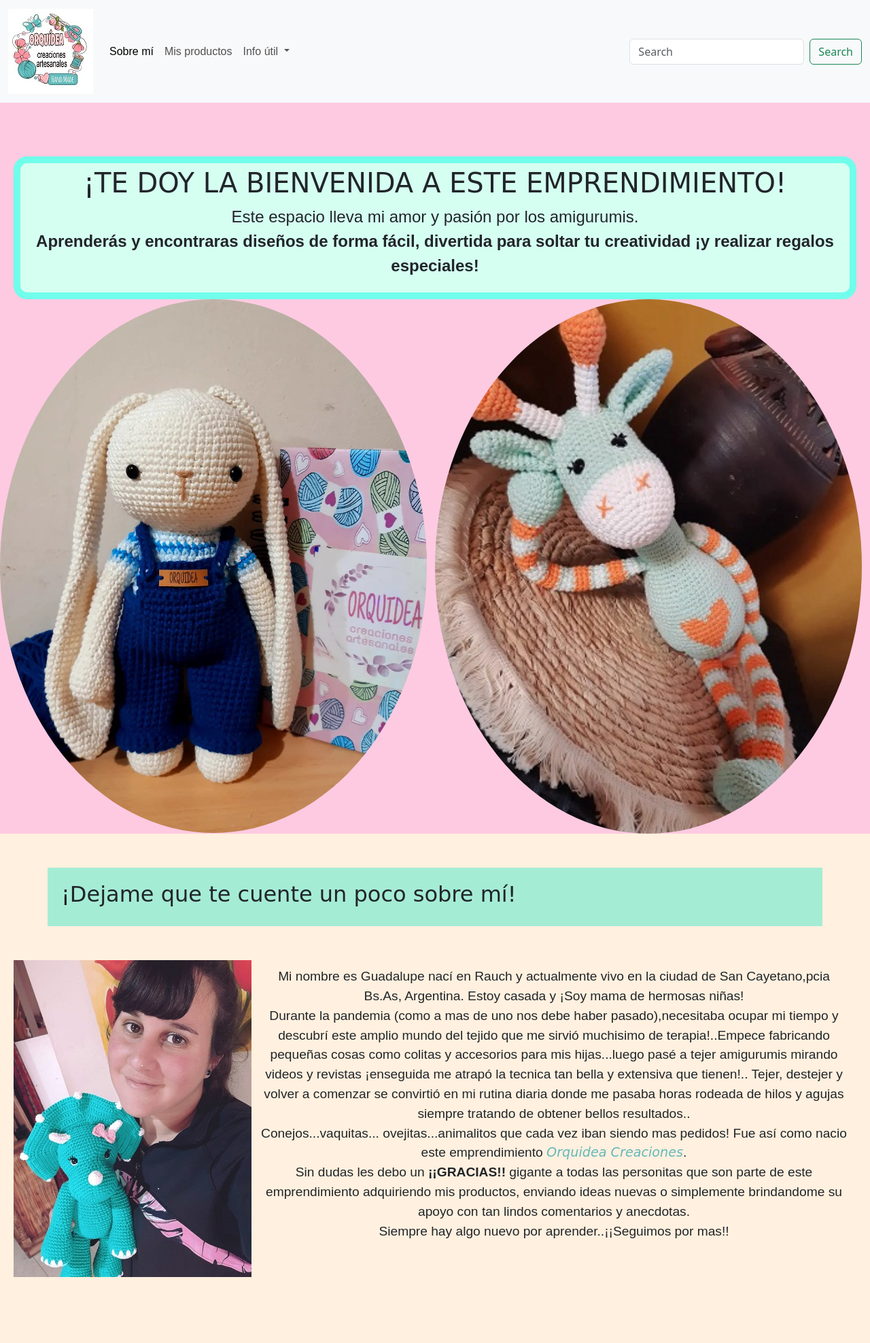
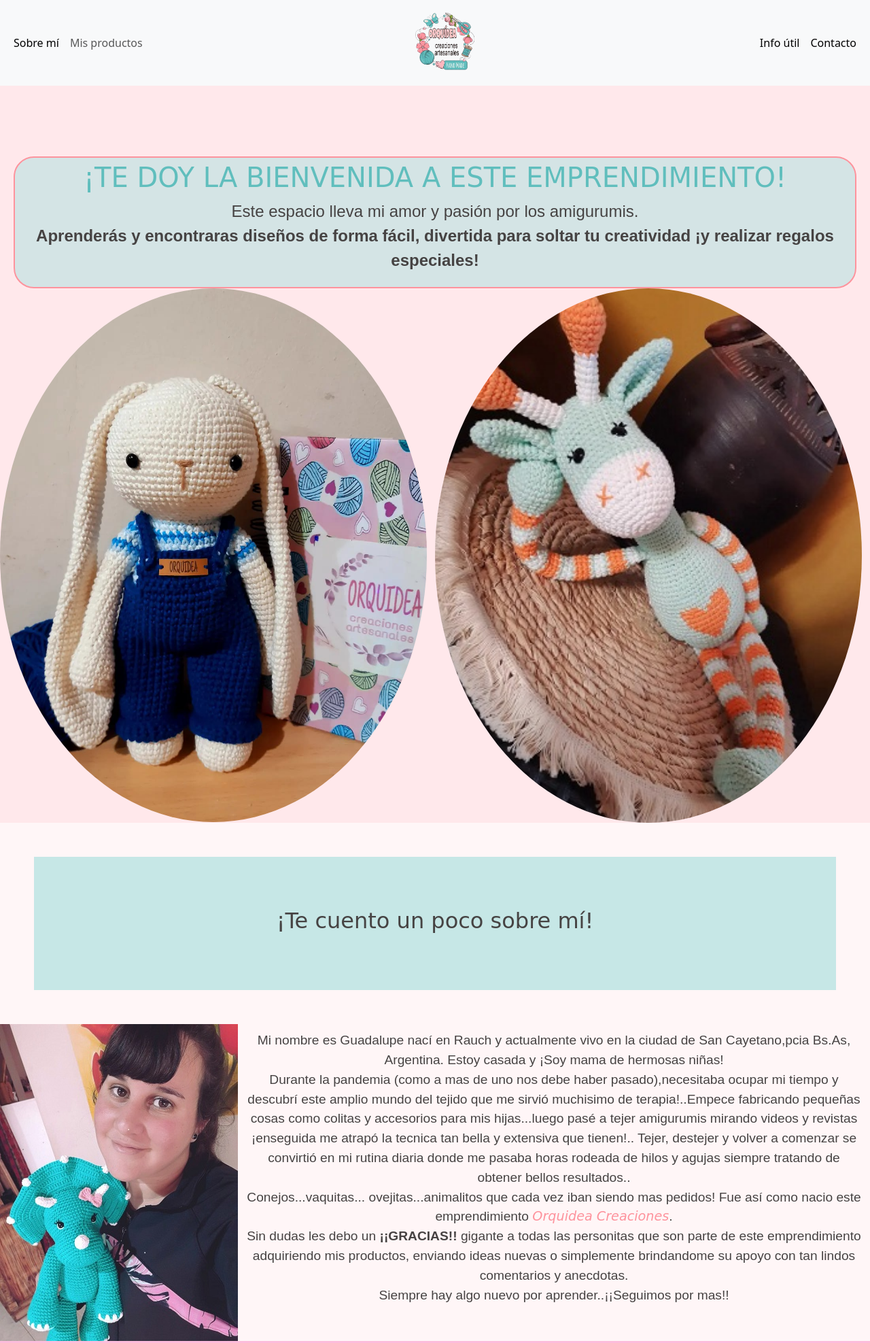
Before and after one commit to GuadalupeLippo/trabajo-final, a plain HTML site: page html/index.html in a window 1280 px wide. Shown: the top 1975 px of the page at 68% size. Drawn offline with nearby package versions, Linux system fonts and the light colour scheme.

Commit message:
actualizacion 29/6

```diff
--- a/html/index.html
+++ b/html/index.html
@@ -11,40 +11,44 @@
     <link rel="stylesheet" href="../style/index.css">
 </head>
 <body>
-    <nav class="navbar navbar-expand-lg bg-body-tertiary fixed-top">
+    <nav class="navbar navbar-expand-lg bg-body-tertiary fixed-top" >
             <div class="container-fluid">
-              <a class="navbar-brand" href="#seccion1"> <img src="../images/logo orquidea.jpg"> </a>
-              <button class="navbar-toggler" type="button" data-bs-toggle="collapse" data-bs-target="#navbarSupportedContent" aria-controls="navbarSupportedContent" aria-expanded="false" aria-label="Toggle navigation">
+               <button class="navbar-toggler" type="button" data-bs-toggle="collapse" data-bs-target="#navbarSupportedContent" aria-controls="navbarSupportedContent" aria-expanded="false" aria-label="Toggle navigation">
                 <span class="navbar-toggler-icon"></span>
               </button>
+              <a class="navbar-brand d-lg-none d-xl-block
+               d-xl-none d-xxl-block
+              Oculto solo en xxl	.d-xxl-none" href="#seccion1" > <img src="../images/logoguada_720 (1).png" alt="logo" height="100"> </a>
               <div class="collapse navbar-collapse" id="navbarSupportedContent">
-                <ul class="navbar-nav me-auto mb-2 mb-lg-0">
+                <ul class="navbar-nav me-auto ">
                   <li class="nav-item">
                     <a class="nav-link active" aria-current="page" href="#seccion2">Sobre mí</a>
                   </li>
                   <li class="nav-item">
-                    <a class="nav-link" href="#seccion3">Mis productos</a>
+                    <a class="nav-link " href="#seccion3">Mis productos</a>
                   </li>
-                  <li class="nav-item dropdown">
-                    <a class="nav-link dropdown-toggle" href="#" role="button" data-bs-toggle="dropdown" aria-expanded="false">
-                      Info útil
-                    </a>
-                    <ul class="dropdown-menu">
-                      <li><a class="dropdown-item" href="">Asunto Importante</a></li>
-                      <li><a class="dropdown-item" href="#">¿como adquiero los productos?</a></li>
-                      <li><hr class="dropdown-divider"></li>
-                      <li><a class="dropdown-item" href="form.html">Contacto</a></li>
-                    </ul>
-                  </li>
+
                 </ul>
-                <form class="d-flex" role="search">
-                  <input class="form-control me-2" type="search" placeholder="Search" aria-label="Search">
-                  <button class="btn btn-outline-success" type="submit">Search</button>
-                </form>
+              <a class="navbar-brand d-none d-sm-block
+              	d-sm-none d-md-block
+                d-md-none d-lg-block" href="#seccion1"> <img src="../images/logoguada_720 (1).png" alt="logo" height="100">
+              </a>
+
+                <ul class="navbar-nav ms-auto">
+                  <li class="nav-item"><a class="nav-link active" aria-current="page" href="">Info útil</a></li>
+                  <li class="nav-item"><a class="nav-link active" aria-curren
+                  t="page" href="form.html">Contacto</a></li>
+                </ul>
+
               </div>
-            </div>
+
           </nav>
-    <div class="conteiner1">
+
+
+
+
+
+    <div class="conteiner1" >
       <section id="seccion1">
         <div class="box1">
             <h1>¡TE DOY LA BIENVENIDA A ESTE EMPRENDIMIENTO!</h1>
@@ -60,15 +64,15 @@
       </section>
     </div>
     <div class="conteiner2" >
-      <section id="seccion2">
-        <div class="titleSobreMi"><h2>
-          ¡Dejame que te cuente un poco sobre mí!</h2>
+      <section id="seccion2" >
+        <div  class="titleSobreMi"><h2>
+          ¡Te cuento un poco sobre mí!</h2>
         </div>
-          <div class="seccion2">
+          <div class="fotomia">
             <div>
               <img src="../images/sobre mí.jpg" alt="foto sobre mi">
             </div>
-            <div class="dentro">
+            <div class="sobreMi">
               <p>Mi nombre es Guadalupe nací en Rauch y actualmente vivo en la ciudad de San Cayetano,pcia Bs.As, Argentina. Estoy casada y ¡Soy mama de hermosas niñas!
                 <br>Durante la pandemia (como a mas de uno nos debe haber pasado),necesitaba ocupar mi tiempo y descubrí este amplio mundo del tejido que me sirvió muchisimo de terapia!..Empece fabricando pequeñas cosas como colitas y accesorios para mis hijas...luego pasé a tejer amigurumis mirando videos y revistas ¡enseguida me atrapó la tecnica tan bella y extensiva que tienen!.. Tejer, destejer y volver a comenzar se convirtió en mi rutina diaria donde me pasaba horas rodeada de hilos y agujas siempre tratando de obtener bellos resultados..
                  <br>Conejos...vaquitas... ovejitas...animalitos que cada vez iban siendo mas pedidos! Fue así como nacio este emprendimiento <span>Orquidea Creaciones</span>.
@@ -82,7 +86,7 @@
   </div>
 
   <section id="seccion3" class="seccion3">
-    <h3 class="productos">Por acá les dejo algunas fotitos de mis productos...</h3>
+    <div class="productos"><h3 >Algunos bellos amiguitos que podes adquirir acá</h3></div>
     <div id="carouselExampleCaptions" class="carousel slide carousel-fade">
           <div class="carousel-indicators">
             <button type="button" data-bs-target="#carouselExampleCaptions" data-bs-slide-to="0" class="active" aria-current="true" aria-label="Slide 1"></button>
@@ -91,10 +95,10 @@
           </div>
         <div class="carousel-inner">
           <div class="carousel-item active">
-            <img src="../images/imagescarrousel/vaca caballo.jpg" class="d-block w-100" alt="VACA Y CABALLO">
+            <img src="../images/imagescarrousel/amigus.jpeg" class="d-block w-100" alt="VACA Y CABALLO">
             <div class="carousel-caption d-none d-md-block">
-              <h5>Vaquita leila y caballo piam</h5>
-              <p>Ambos con un tamaño de 35cm</p>
+              <h5>una gran familia</h5>
+              <p>hecho con amor</p>
             </div>
           </div>
           <div class="carousel-item">
--- a/style/index.css
+++ b/style/index.css
@@ -1,16 +1,13 @@
 body{
-    background-color: rgb(255, 240, 223);
+    color: rgb(70, 67, 67);
+}
+.navbar .navbar-nav .nav-link:hover{
+    background-color: #FE939D75;
+     font-family:sans-serif;;
 }
 
-.nav-link{
-    font-family:sans-serif;
-    color: rgb(83, 80, 80);
 
-}
-.nav-item{
-    font-family:sans-serif;
-    color: rgb(83, 80, 80);
-}
+
 .conteiner1{
     display: flex;
     width: 100%;
@@ -18,7 +15,7 @@ body{
     flex-direction: column;
     justify-content: space space-between;
     background-color:
-    rgb(253,202,225);
+    #FEB5BE50;
 }
 
 .box1{
@@ -26,10 +23,10 @@ body{
     margin-left: 20px;
     margin-right: 20px;
     padding: 5px;
-    background-color: rgb(213, 255, 241);
-    border: solid 10px rgb(113, 253, 235);
+    background-color: #77d8d650 ;
+    border: solid 2px  #FE939D;
     height: 30%;
-    border-radius: 20px;
+    border-radius: 30px;
 
 }
 
@@ -50,18 +47,25 @@ body{
 h1{
     text-align: center;
     font-family:cursive;
+    color: #60BEBD;
 }
 .presentacion {
+
     text-align: center;
     font-family: sans-serif;
+    color: rgb(70, 67, 67);
     font-size: x-large;
 }
 .conteiner2{
     display: flex;
-    margin-left: 20px;
-    margin-right: 20px;
+    width: 100%;
+
+   background-color:
+   #FEB5BE20;
+
 }
-.seccion2{
+.fotomia{
+    margin-top: 20px;
     display: flex;
     align-content: column;
     justify-content:space-around;
@@ -69,12 +73,18 @@ h1{
 
 }
 .titleSobreMi {
+    display: flex;
+    justify-content: center;
+    text-align: center;
+
     margin: 50px;
-    padding: 20px;
-    background-color: rgb(165, 236, 213);
+    padding:  75px;
+    padding-top: 75px;
+    background-color: #67ccca60;
+    height: min-content;
     font-family:cursive;
 }
-.dentro{
+.sobreMi{
     padding:10px;
     text-align: center;
     font-family: sans-serif;
@@ -83,24 +93,31 @@ h1{
 span{
     font-family:cursive;
     font-style: oblique;
-    color: rgb(100, 184, 184);
+    color: #FE939D;
 }
 .seccion3{
     display: flex;
     flex-direction: column;
     align-items: space-around;
-    margin-top: 150px;
-    background-color: rgb(253, 171, 210);
+    width: 100%;
+    padding: 100px;
+    background-color:
+    #FEB5BE50;
+    background-color: rgb(253, 171, 210,0.8);
 
 }
 
 .productos{
+    display: flex;
+    justify-content: center;
+    text-align: center;
     margin: 50px;
+    margin-bottom: 0px;
     padding: 50px;
     font-family: cursive;
-    text-align: center;
+    text-transform: uppercase;
     background-color: rgb(141, 228, 228);
-    border-radius: 50%;
+    border-radius: 120px;
 }
 footer{
     display: flex;
@@ -109,7 +126,7 @@ footer{
 .footer{
     background-color: #cafde6;;
     width: 100%;
-    margin: 20px 5px;
+    margin-top: 20px;
     display: flex;
     flex-direction: column;
 }
@@ -121,6 +138,9 @@ footer{
 
 
 }
+.carousel-inner{
+    padding: 50px;
+}
 .redes{
     margin:2px;
     padding: 2px;;
--- a/style/styleform.css
+++ b/style/styleform.css
@@ -9,7 +9,7 @@ form{
     border-radius: 10px;
     display: flex;
     flex-direction: column;
-    font-family: sans-serif;
+    font-family: cursive;
  color: rgb(85, 85, 148);
 }
 input{
@@ -32,7 +32,7 @@ textarea{
     width: 100px;
     text-align: center;
     font-style: italic;
-    font-family:'Lucida Sans', 'Lucida Sans Regular', 'Lucida Grande', 'Lucida Sans Unicode', Geneva, Verdana, sans-serif ;
+    font-family:cursive;
     border:none;
     color: rgb(69, 69, 107);
     cursor: pointer;
@@ -58,9 +58,11 @@ textarea{
     align-items: center;
     text-align: center;
     border-radius: 360px;
-   background-color: rgb(244, 217, 216, 0.5);
+   background-color: rgb(244, 217, 216, 0.8);
    font-family: cursive;
-   color: rgb(94, 90, 90);
+   text-transform: uppercase;
+   text-decoration:underline;
+   color:#533737;
 }
 .p-tittle{
     display: flex;
@@ -72,7 +74,7 @@ textarea{
     padding: 40px;
     align-items: center;
     text-align: center;
-    background-color: rgb(242, 245, 248,0.3);
+    background-color: rgb(242, 245, 248,);
     font-family: cursive;
     color: rgb(71, 70, 70);
     font-style: oblique;
@@ -121,3 +123,6 @@ a{
 a:hover{
     color: rgb(83, 212, 212);
 }
+#modal{
+
+}
```
Also changed, not shown: html/form.html (+1 -1 lines), images/imagescarrousel/amigus.jpeg (added), images/logoguada_720 (1).png (added).
